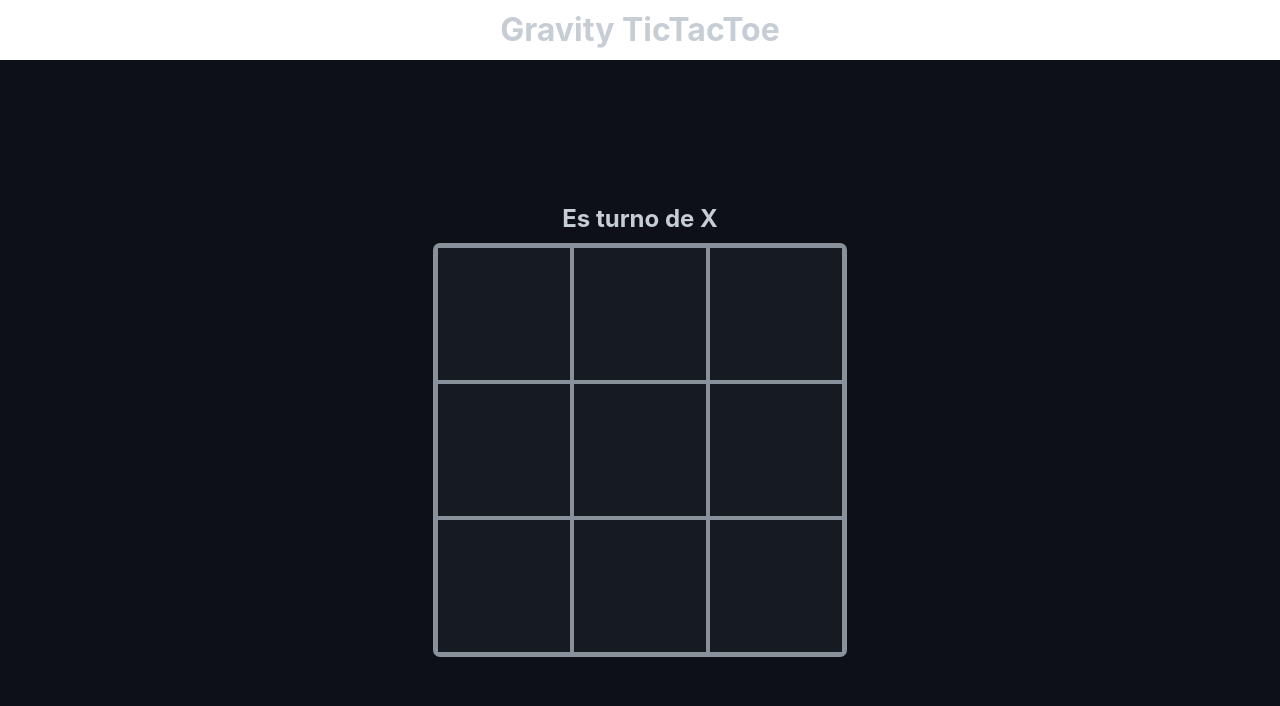
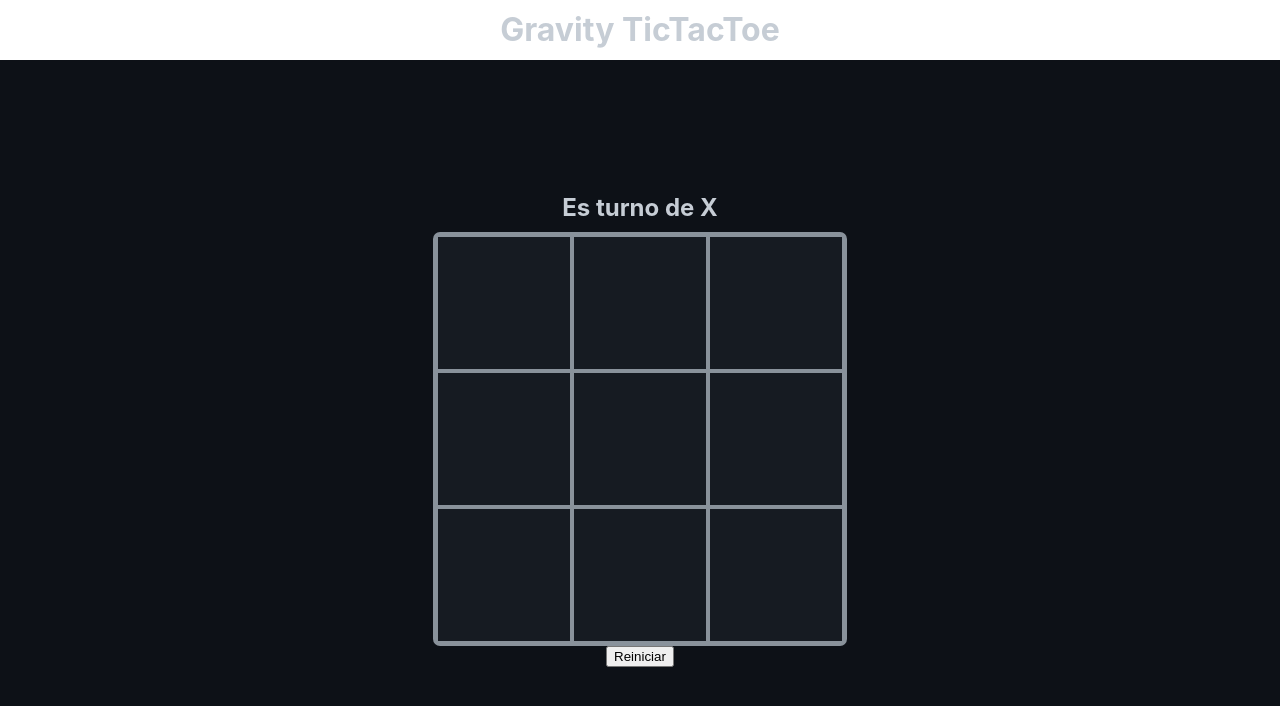
Before and after one commit to FerRomMu/React-gravityTicTacToe, a React (Create React App) app: page / in a window 1280 px wide. Shown: the top 706 px of the page. Built offline with nearby package versions, Linux system fonts and the light colour scheme.

Commit message:
shows message with winner.

```diff
--- a/src/App.js
+++ b/src/App.js
@@ -10,6 +10,7 @@ function App() {
     (Array(3).fill(' ')),
     (Array(3).fill(' '))
   ])
+  const [winner, setWinner] = useState(null)
 
   const cellClick = (r,c) => {
     if(!isTurn) return
@@ -18,7 +19,9 @@ function App() {
     setTurn(false)
     doGravity()
     setTimeout(() => {
-      if(checkWin()) return
+      if(checkWin()) {
+        setWinner(player)
+      }
       else {
         setTurn(true)
         setPlayer(player === 'X' ? 'O' : 'X')
@@ -103,6 +106,11 @@ function App() {
     )
   }
 
+  const winnerMessage = () => {
+    return (
+      <div>Ganador jugador { winner } </div>
+    )
+  }
   return (
     <>
       <header className='header'>
@@ -115,6 +123,8 @@ function App() {
           }
         </h2>
         { drawBoard() }
+        { winner ? winnerMessage() : null }
+        <button>Reiniciar</button>
       </main>
     </>
   );
```
